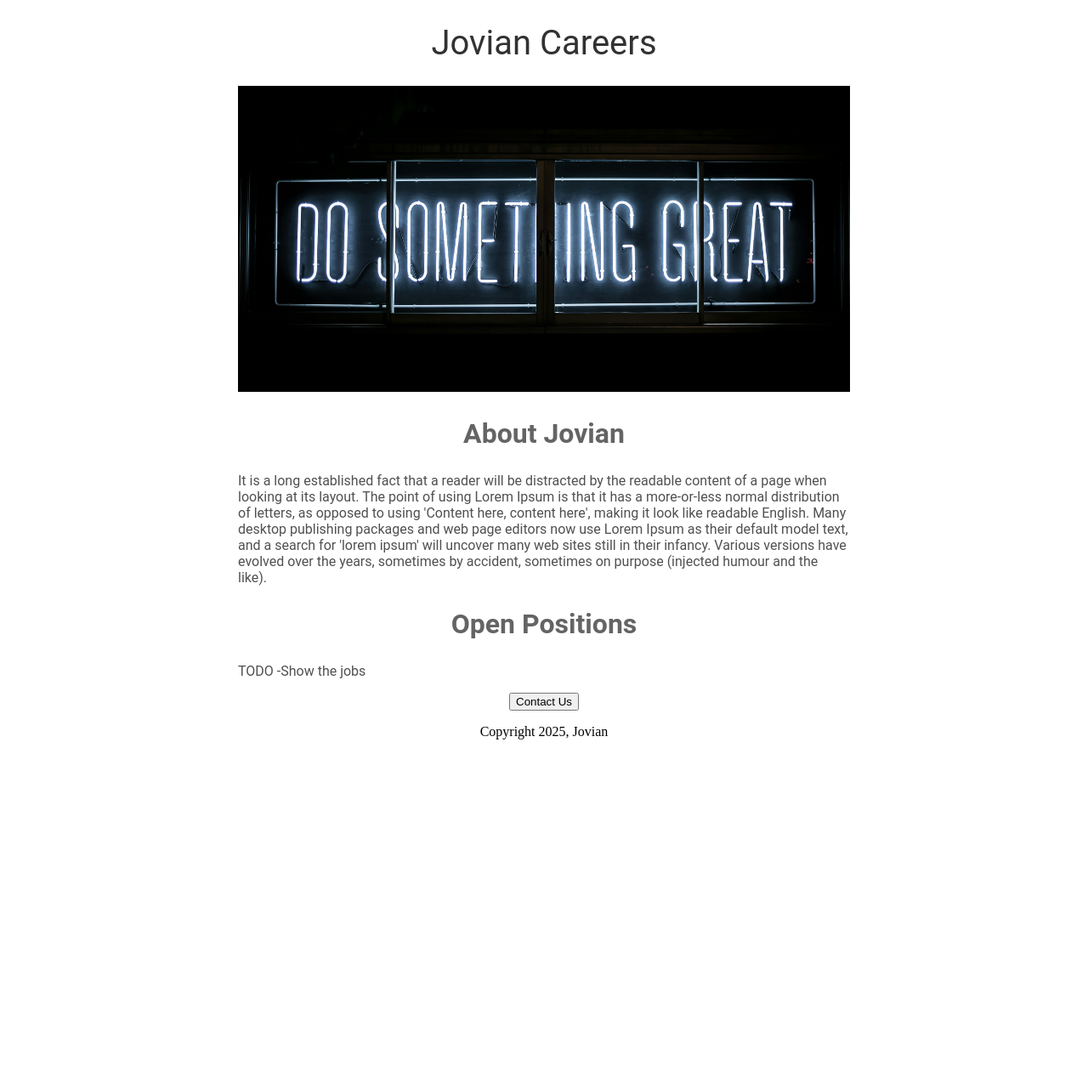
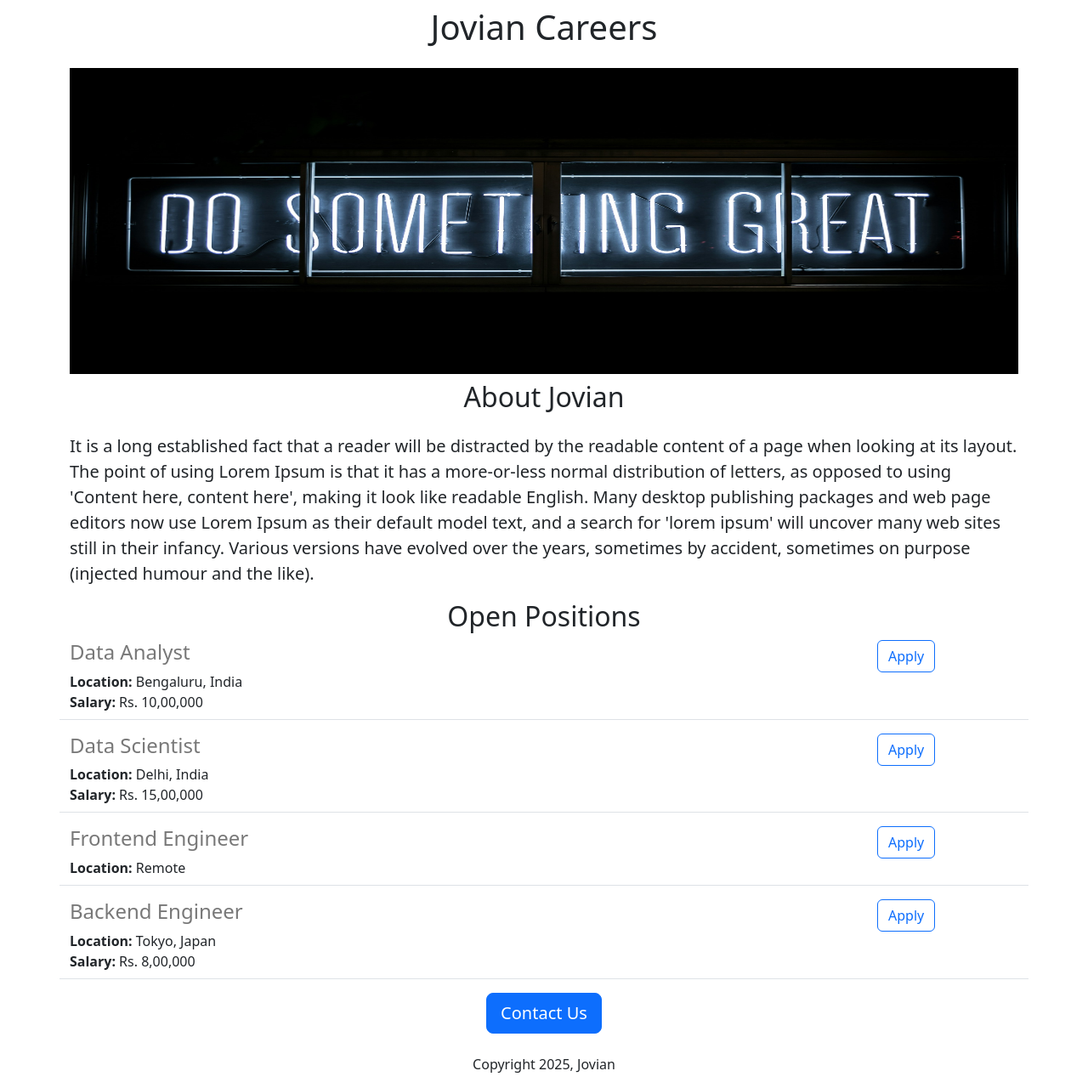
Before and after one commit to soma220/jovian-careers-website-v2, a Flask app: page / in a window 1280 px wide. Shown: the whole page at 85% size. Before the commit the page ends 870 px from the top, so only its background shows below. Run offline with Flask 3, Linux system fonts and the light colour scheme.

Commit message:
Added dynamic data and API route

```diff
--- a/app.py
+++ b/app.py
@@ -1,11 +1,41 @@
-from flask import Flask, render_template
+from flask import Flask, render_template, jsonify
 
 app = Flask(__name__)
+
+JOBS = [
+    {
+        'id': 1,
+        'title': 'Data Analyst',
+        'location': 'Bengaluru, India',
+        'salary': 'Rs. 10,00,000'
+    },
+    {
+        'id': 2,
+        'title': 'Data Scientist',
+        'location': 'Delhi, India',
+        'salary': 'Rs. 15,00,000'
+    },
+    {
+        'id': 3,
+        'title': 'Frontend Engineer',
+        'location': 'Remote'
+    },
+    {
+        'id': 4,
+        'title': 'Backend Engineer',
+        'location': 'Tokyo, Japan',
+        'salary': 'Rs. 8,00,000'
+    },
+]
 
 
 @app.route("/")
 def hello_world():
-  return render_template('home.html')
+  return render_template('home.html', jobs=JOBS, company_name='Jovian')
+
+@app.route('/api/jobs')
+def list_jobs():
+  return jsonify(JOBS)
 
 
 if __name__ == "__main__":
--- a/templates/home.html
+++ b/templates/home.html
@@ -2,51 +2,33 @@
 <html>
   <head>
     <title>Jovian Careers</title>
+    <meta charset="utf-8">
+    <meta name="viewport" content="width=device-width, initial-scale=1">
+    <link href="https://cdn.jsdelivr.net/npm/bootstrap@5.3.3/dist/css/bootstrap.min.css" rel="stylesheet" integrity="sha384-QWTKZyjpPEjISv5WaRU9OFeRpok6YctnYmDr5pNlyT2bRjXh0JMhjY6hW+ALEwIH" crossorigin="anonymous">
     <style>
-      h1 {
-        font-size: 40px;
-        font-family: Roboto;
-        font-weight: normal;
-        color: rgb(50, 50, 50);
-        text-align: center;
-      }
       #banner {
-        width:100%;
-        height:360px;
-        object-fit: cover;
-      }
-      h2 {
-        font-family: Roboto;
-        font-size: 32px;
-        color: rgb(100, 100, 100);
-        text-align: center;
-      }
-
-      .bodytext {
-        font-family: Roboto;
-        color: rgb(80, 80, 80);
-      }
-
-      #container {
-        max-width: 720px;
-        margin: 0 auto;
+        height: 360px;
+        width: 100%;
       }
     </style>
-
   </head>
   <body>
-    <div id="container">
-      <h1>Jovian Careers</h1>
-      <img id='banner' src="https://e81018b5-c8ff-4bab-afe3-c061a185169a-00-28e7b2s63lpgd.sisko.replit.dev/static/banner.jpg" height="320">
-      <h2>About Jovian</h2>
-      <p class="bodytext">
+    <div class="container">
+      <h1 class="text-center mt-2 mb-4">{{company_name}} Careers</h1>
+      <img class="img-fluid" id='banner' src="https://e81018b5-c8ff-4bab-afe3-c061a185169a-00-28e7b2s63lpgd.sisko.replit.dev/static/banner.jpg" height="320">
+      <h2 class="text-center mt-2 mb-4">About Jovian</h2>
+      <p class="lead">
         It is a long established fact that a reader will be distracted by the readable content of a page when looking at its layout. The point of using Lorem Ipsum is that it has a more-or-less normal distribution of letters, as opposed to using 'Content here, content here', making it look like readable English. Many desktop publishing packages and web page editors now use Lorem Ipsum as their default model text, and a search for 'lorem ipsum' will uncover many web sites still in their infancy. Various versions have evolved over the years, sometimes by accident, sometimes on purpose (injected humour and the like).
       </p>
-      <h2>Open Positions</h2>
-      <p class='bodytext'>TODO -Show the jobs </p>
-      <div style="text-align:center;">
-        <button>Contact Us</button>
-        <p>Copyright 2025, Jovian</p>
+      <h2 class="text-center">Open Positions</h2>
+      <div>
+        {% for job in jobs %}
+          {% include 'jobitem.html' %}
+        {% endfor %}
+      </div>
+      <div class="text-center">
+        <button class='btn btn-primary btn-lg'>Contact Us</button>
+        <p class="mt-4">Copyright 2025, Jovian</p>
       </div>
     </div>
   </body>
--- /dev/null
+++ b/templates/jobitem.html
@@ -0,0 +1,17 @@
+<div class="border-bottom row" style="margin-bottom:16px; padding-bottom: 8px;">
+  <div class="col-10">
+    <h4
+      style="color: rgb(120, 120,120)"
+    >
+      {{job['title']}}</h4>
+    <div><b>Location:</b> {{job['location']}}</div>
+    {% if 'salary' in job %}
+    <div>
+      <b>Salary:</b> {{job['salary']}}
+    </div>
+    {% endif %}
+  </div>
+  <div class="col-2">
+    <button type="button" class="btn btn-outline-primary"">Apply</button>
+  </div>
+</div>
```
